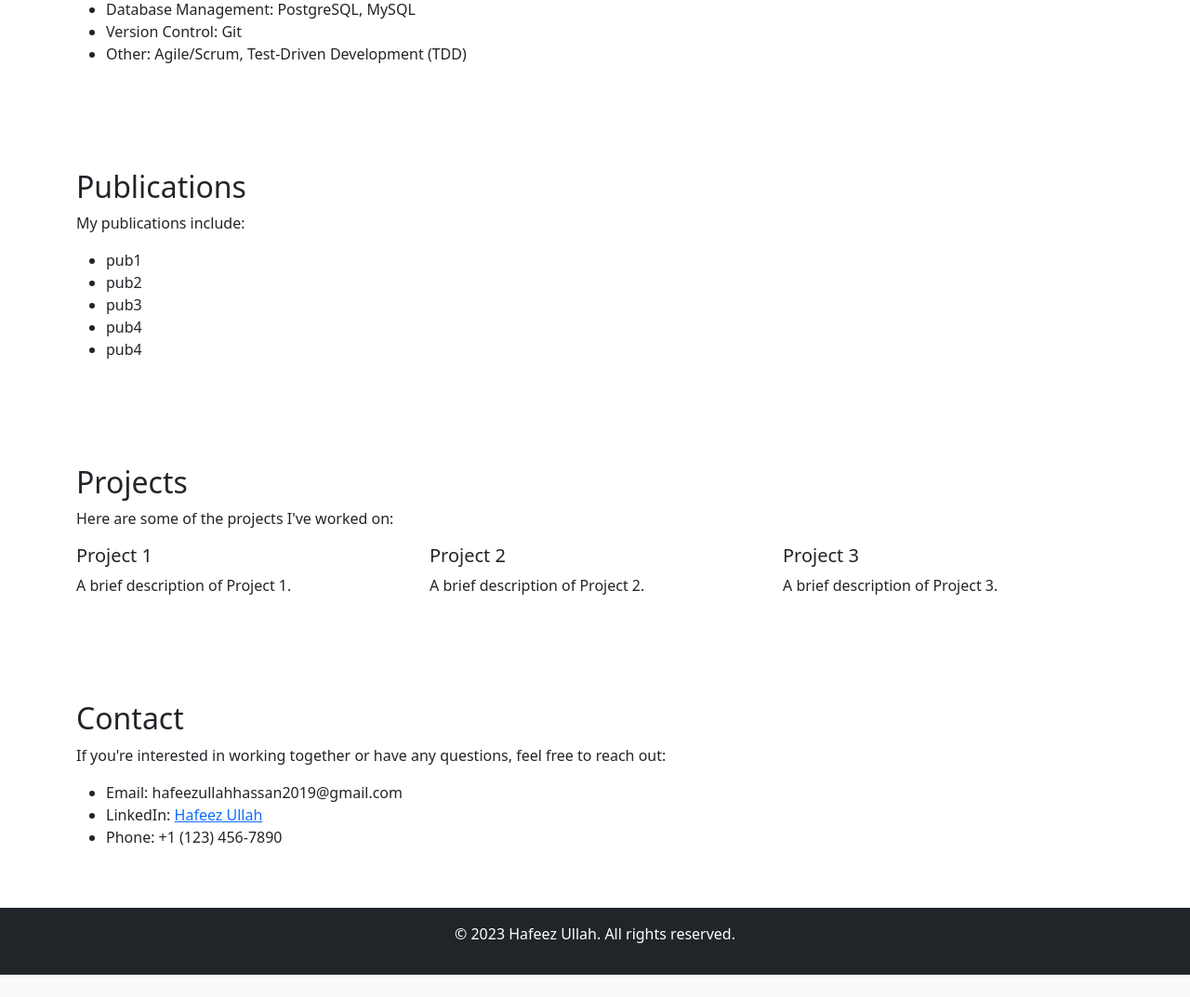
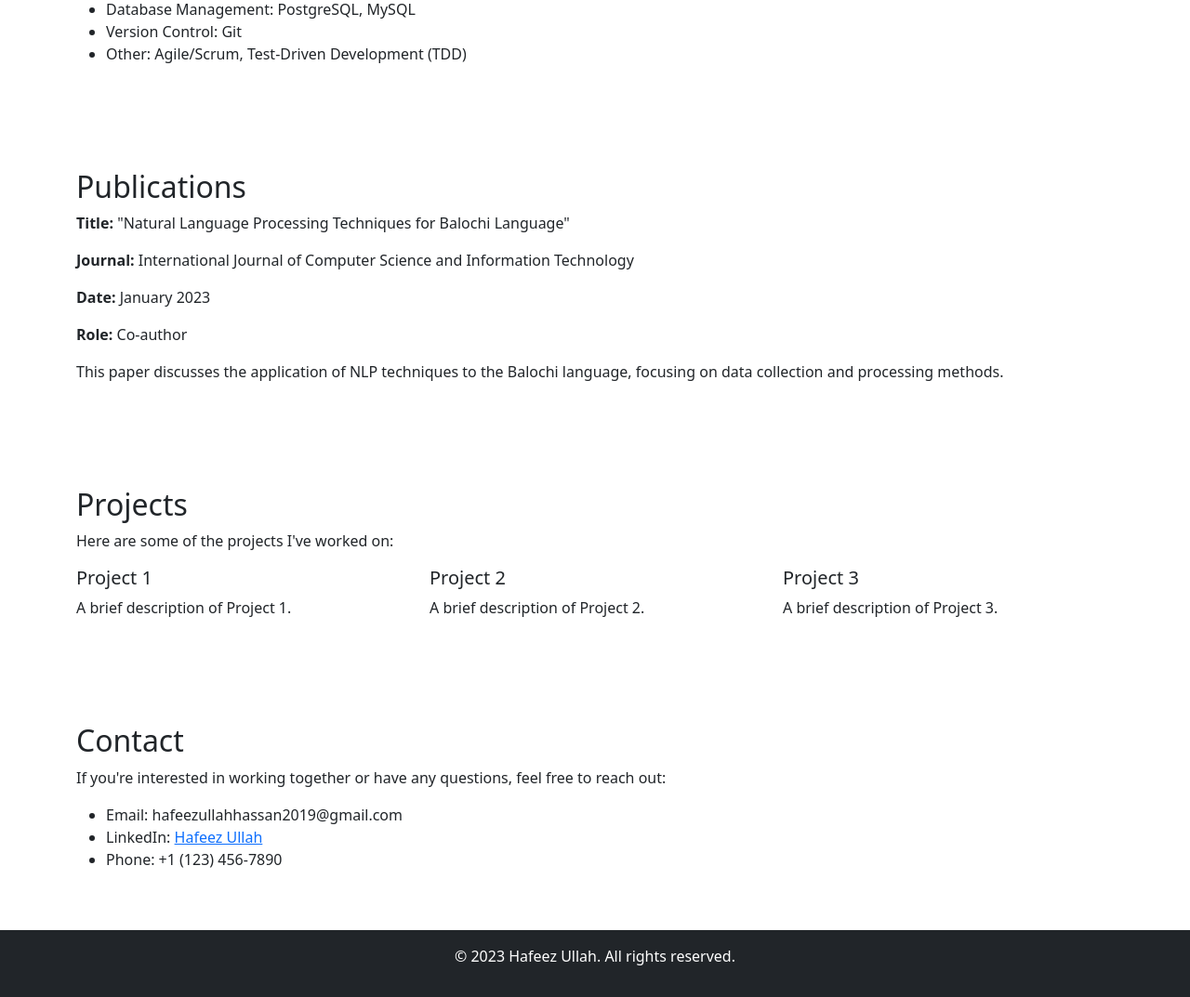
Before and after one commit to hafeezBaluch/Portfolio, a Django app: page / in a window 1280 px wide. Shown: the part 2586-3659 px from the top of the page at 93% size. Before the commit the page ends 3635 px from the top, so only its background shows below. Run offline with Django 5.2, Linux system fonts and the light colour scheme; some libraries are stand-ins or nearby versions.

Commit message:
Publications example added

```diff
--- a/portfolio/templates/index.html
+++ b/portfolio/templates/index.html
@@ -186,14 +186,12 @@
 <section id="publications" class="py-5">
   <div class="container">
       <h2>Publications</h2>
-      <p>My publications include:</p>
-      <ul>
-          <li>pub1</li>
-          <li>pub2</li>
-          <li>pub3</li>
-          <li>pub4</li>
-          <li>pub4</li>
-      </ul>
+      <p><strong>Title:</strong> "Natural Language Processing Techniques for Balochi Language"</p>
+    <p><strong>Journal:</strong> International Journal of Computer Science and Information Technology</p>
+    <p><strong>Date:</strong> January 2023</p>
+    <p><strong>Role:</strong> Co-author</p>
+    <p>This paper discusses the application of NLP techniques to the Balochi language, focusing on data collection and processing methods.</p>
+
   </div>
 </section>
 
```
